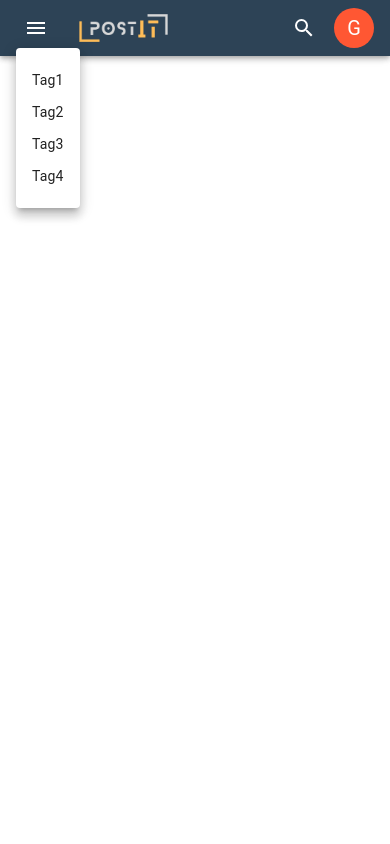
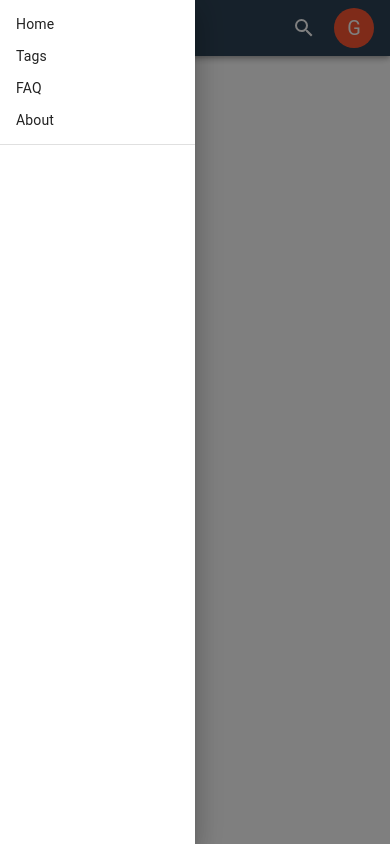
Before and after one commit to aisha0926/blog-platform, a React (Create React App) app in the folder frontend/: page / in a window 390 px wide. Both pictures are taken after a click on the button 36 px from the left and 28 px from the top of the page. Built offline with nearby package versions, Linux system fonts and the light colour scheme.

Commit message:
with drawer

```diff
--- a/frontend/src/components/Header/Header.jsx
+++ b/frontend/src/components/Header/Header.jsx
@@ -11,6 +11,7 @@ import {
   Slide,
   Toolbar,
   Typography,
+  SwipeableDrawer,
 } from "@mui/material";
 import { Button } from "@mui/material";
 import { MdSearch, MdMenu } from "react-icons/md";
@@ -33,9 +34,10 @@ function Header() {
 
   const [userData, setUserData] = useState(null);
   const [showSearchBox, setShowSearchBox] = useState(false);
-  const [showMobileMenu, setShowMobileMenu] = useState(null);
+  // const [showMobileMenu, setShowMobileMenu] = useState(null);
   const [showAvatarMenu, setShowAvatarMenu] = useState(null);
   const [showConfirmation, setShowConfirmation] = useState(false);
+  const [isDrawerOpen, setIsDrawerOpen] = useState(false);
 
   const handleDeactivateConfirmation = () => {
     setShowConfirmation(true);
@@ -62,11 +64,11 @@ function Header() {
   };
 
   const toggMobileMenuOpen = (event) => {
-    setShowMobileMenu(event.currentTarget);
+    setIsDrawerOpen(true);
   };
 
   const toggMobileMenuClose = () => {
-    setShowMobileMenu(null);
+    setIsDrawerOpen(false);
   };
 
   const toggleAvatarMenuOpen = (event) => {
@@ -192,12 +194,13 @@ function Header() {
       </Slide>
 
       {/*Menu for mobile*/}
-      <Menu
-        anchorEl={showMobileMenu}
-        open={Boolean(showMobileMenu)}
+      <SwipeableDrawer
+        anchor="left"
+        open={isDrawerOpen}
         onClose={toggMobileMenuClose}
-        MenuListProps={{
-          "aria-labelledby": "basic-button",
+        onOpen={toggMobileMenuOpen}
+        PaperProps={{
+          sx: { width: "50vw" },
         }}
       >
         <MenuList dense>
@@ -211,12 +214,13 @@ function Header() {
               <Divider />
             </>
           )}
-          <MenuItem onClick={toggMobileMenuClose}>Tag1</MenuItem>
-          <MenuItem onClick={toggMobileMenuClose}>Tag2</MenuItem>
-          <MenuItem onClick={toggMobileMenuClose}>Tag3</MenuItem>
-          <MenuItem onClick={toggMobileMenuClose}>Tag4</MenuItem>
+          <MenuItem onClick={toggMobileMenuClose}>Home</MenuItem>
+          <MenuItem onClick={toggMobileMenuClose}>Tags</MenuItem>
+          <MenuItem onClick={toggMobileMenuClose}>FAQ</MenuItem>
+          <MenuItem onClick={toggMobileMenuClose}>About</MenuItem>
+          <Divider />
         </MenuList>
-      </Menu>
+      </SwipeableDrawer>
 
       {/*Menu for avatar*/}
       <Menu
```
